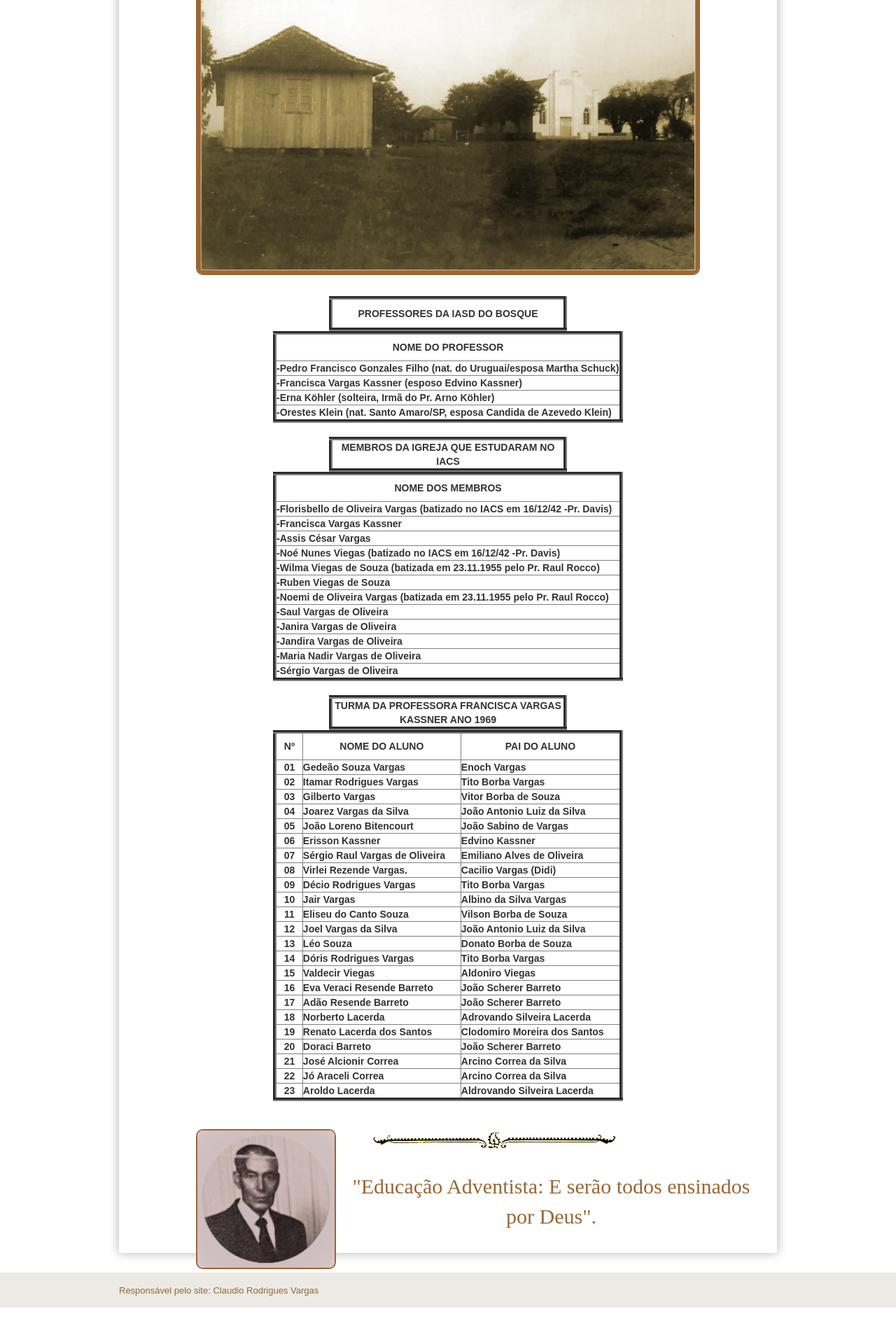
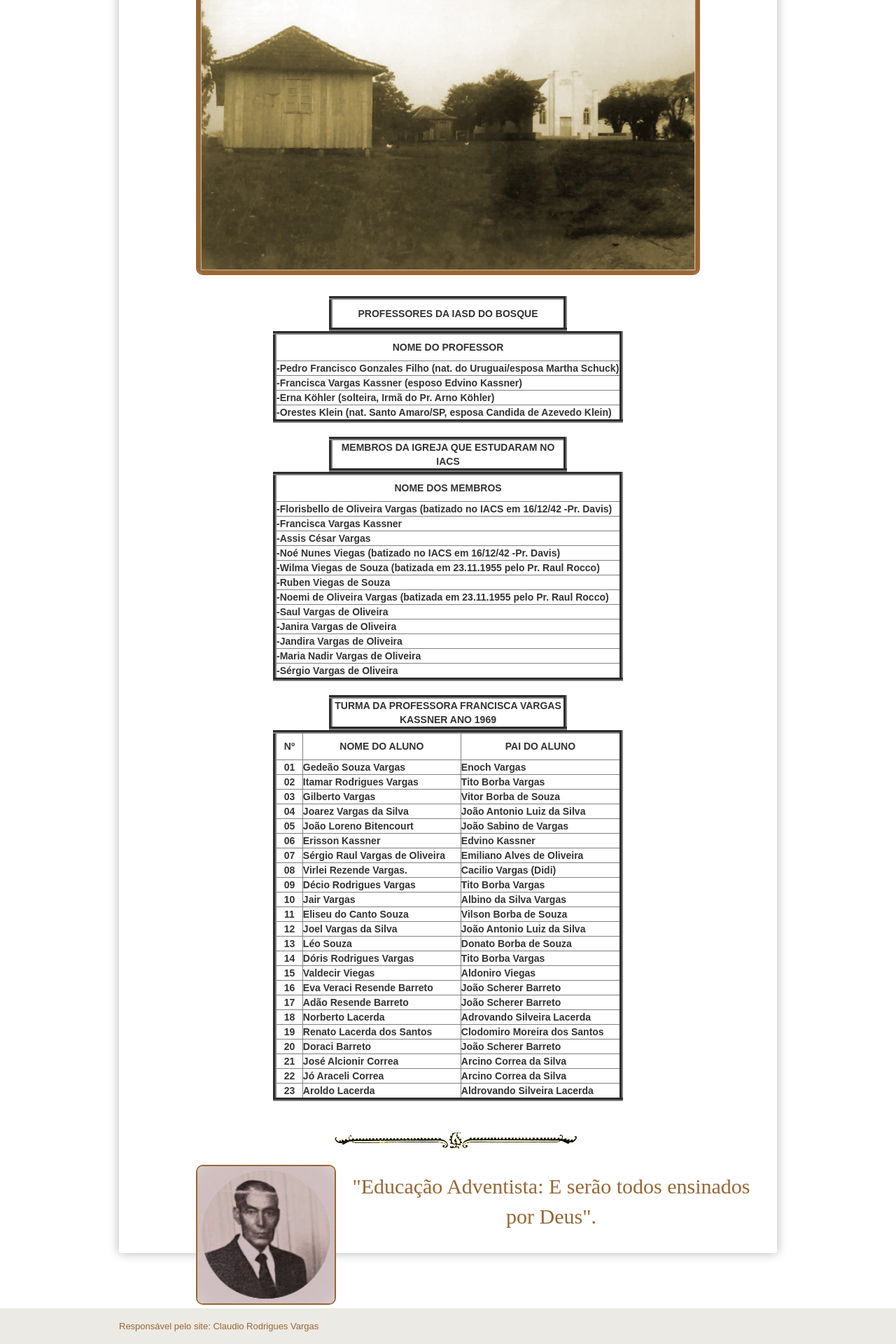
Before and after one commit to claudiovargas1955/claudiovargas1955.github.io, a Jekyll site: the page built from _pages/ensino-da-iasd-bosque.html, in a window 1280 px wide. Shown: the part 648-2568 px from the top of the page at 70% size. Built offline with Jekyll 4.4.1, drawn with Linux system fonts in a browser that asks for light colours; some web fonts are replaced; before the commit the page ends 2516 px from its top, so only the background shows below that.

Commit message:
Update ensino-da-iasd-bosque.html

```diff
--- a/_pages/ensino-da-iasd-bosque.html
+++ b/_pages/ensino-da-iasd-bosque.html
@@ -421,6 +421,9 @@
  </table>
 
  </div><br>
+ <img class="dir3" style="float:center"; src="/images/Separador2.jpg" class="img-responsive" width="400px" title="";/><br>
+
+
 <p><img class="esq2" style="float:left"; src="/images/pedrofrancisco.jpg" class="img-responsive" width="200px" title="Professor
 Pedro Francisco Gonzalez";/>
 
@@ -428,6 +431,5 @@
 
 
 
-       <img class="dir3" style="float:center"; src="/images/Separador2.jpg" class="img-responsive" width="400px" title="";/><br>
 
 <p style="text-align:center;  color:#996633; font-size:30px; font-family: 'Rancho', cursive">"Educação Adventista: E serão todos ensinados por Deus".</p>
```
